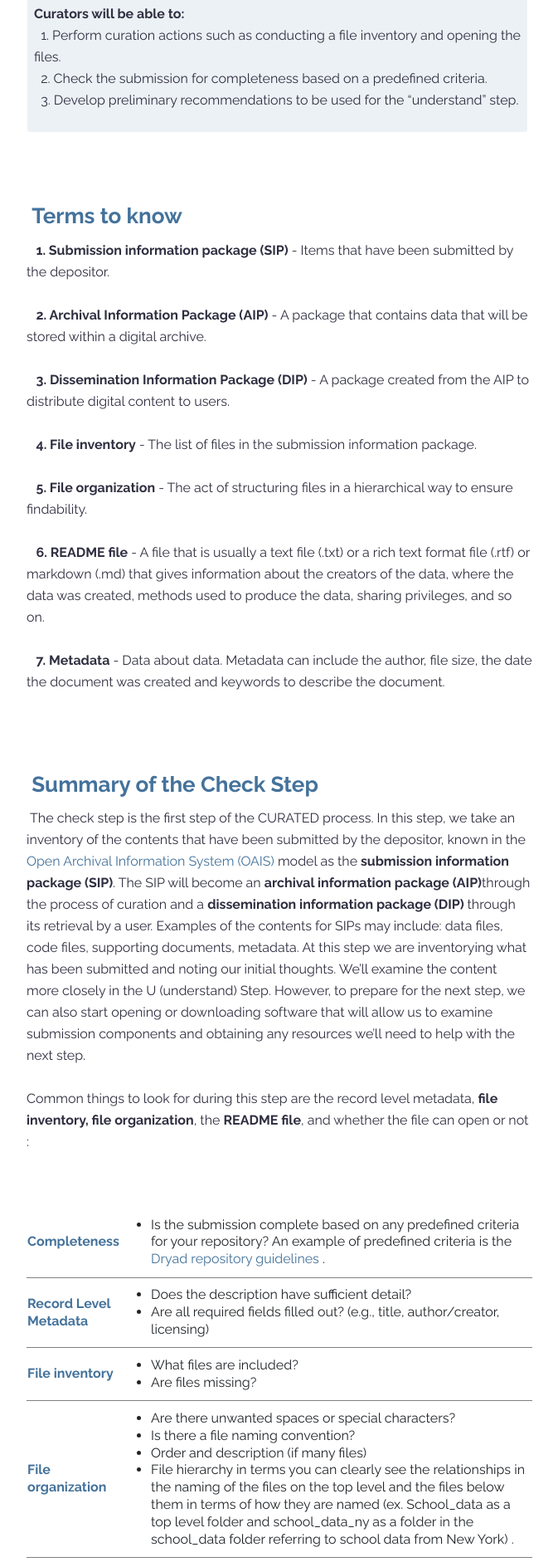
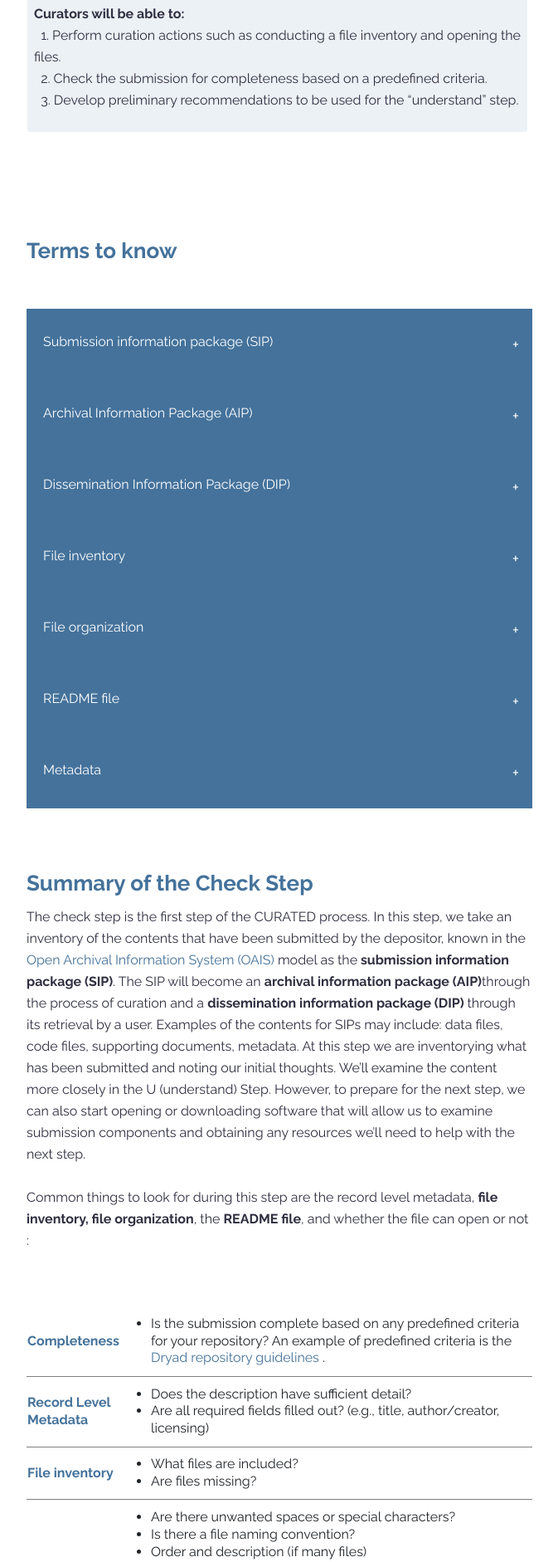
Before and after one commit to DataCurationNetwork/CURATED, a Jekyll site: the page built from _modules/module-c.md, in a window 1280 px wide. Shown: the part 440-2322 px from the top of the page at 83% size, without its empty margins (143-816 px from the left). Built offline with Jekyll 4.4.1, drawn with Linux system fonts in a browser that asks for light colours.

Commit message:
Made changes to module-c

```diff
--- a/_modules/module-c.md
+++ b/_modules/module-c.md
@@ -38,35 +38,122 @@ layout: module
 <br>
 <br>
 
-<h2>&nbsp;Terms to know</h2>
-<p>
- <b>&nbsp;&nbsp;&nbsp;1. Submission information package (SIP)</b> - Items that have been submitted by the depositor.
-   <br>
-   <br>
- <b>&nbsp;&nbsp;&nbsp;2. Archival Information Package (AIP)</b> - A package that contains data that will be stored within a digital archive.
-   <br>
-   <br>
- <b>&nbsp;&nbsp;&nbsp;3. Dissemination Information Package (DIP)</b> - A package created from the AIP to distribute digital content to users.
-   <br>
-   <br>
- <b>&nbsp;&nbsp;&nbsp;4. File inventory</b> - The list of files in the submission information package.
-   <br>
-   <br>
- <b>&nbsp;&nbsp;&nbsp;5. File organization</b> - The act of structuring files in a hierarchical way to ensure findability.
-   <br>
-   <br>
- <b>&nbsp;&nbsp;&nbsp;6. README file</b> - A file that is usually a text file (.txt) or a rich text format file (.rtf) or markdown (.md) that gives information about the creators of the data, where the data was created, methods used to produce the data, sharing privileges, and so on.
-   <br>
-   <br>
- <b>&nbsp;&nbsp;&nbsp;7. Metadata</b> - Data about data. Metadata can include the author, file size, the date the document was created and keywords to describe the document.
- </p>
+
+<html>
+<head>
+<meta name="viewport" content="width=device-width, initial-scale=1">
+<style>
+
+.collapsible {
+  background-color: #44729B;
+  color: white;
+  cursor: pointer;
+  padding-bottom: 30px;
+  padding-top: 30px;
+  padding-left: 20px;
+  width: 100%;
+  border: none;
+  text-align: left;
+  outline: none;
+}
+
+.active, .collapsible:hover {
+  background-color: #345878;
+}
+
+.content {
+  padding: 0 18px;
+  max-height: 0;
+  overflow: hidden;
+  transition: max-height 0.2s ease-out;
+  background-color: rgb(68,114,155,0.2);
+}
+
+.collapsible:after {
+  color: #ffffff;
+  content: "+";
+  font-size: 20px;
+  float: right;
+  margin-left: 5px;
+  padding-right: 10px;
+}
+
+.active:after {
+  content: "-";
+  color: #ffffff;
+  font-size: 20px;
+  padding-right: 10px;
+}
+</style>
+</head>
+<body>
+<br>
+<br>
+
+
+<h2>Terms to know</h2>
 
 <br>
 <br>
 
-<h2>&nbsp;Summary of the Check Step</h2>
+<button class="collapsible">Submission information package (SIP)</button>
+<div class="content">
+  <p>Items that have been submitted by the depositor.</p>
+</div>
+<button class="collapsible">Archival Information Package (AIP)</button>
+<div class="content">
+  <p>A package that contains data that will be stored within a digital archive.</p>
+</div>
+<button class="collapsible">Dissemination Information Package (DIP)</button>
+<div class="content">
+  <p>A package created from the AIP to distribute digital content to users.</p>
+</div>
+<button class="collapsible">File inventory </button>
+<div class="content">
+  <p>The list of files in the submission information package.</p>
+</div>
+<button class="collapsible">File organization</button>
+<div class="content">
+  <p>The act of structuring files in a hierarchical way to ensure findability.</p>
+</div>
+<button class="collapsible">README file</button>
+<div class="content">
+  <p>A file that is usually a text file (.txt) or a rich text format file (.rtf) or markdown (.md) that gives information about the creators of the data, where the data was created, methods used to produce the data, sharing privileges, and so on.</p>
+</div>
+<button class="collapsible">Metadata</button>
+<div class="content">
+  <p>Data about data. Metadata can include the author, file size, the date the document was created and keywords to describe the document.</p>
+</div>
+
+
+<script>
+var coll = document.getElementsByClassName("collapsible");
+var i;
+
+for (i = 0; i < coll.length; i++) {
+  coll[i].addEventListener("click", function() {
+    this.classList.toggle("active");
+    var content = this.nextElementSibling;
+    if (content.style.maxHeight){
+      content.style.maxHeight = null;
+    } else {
+      content.style.maxHeight = content.scrollHeight + "px";
+    }
+  });
+}
+</script>
+
+</body>
+</html>
+
+<br>
+<br>
+
+
+
+<h2>Summary of the Check Step</h2>
 <p>
-&nbsp;The check step is the first step of the CURATED process. In this step, we take an inventory of the contents that have been submitted by the depositor, known in the <a href="https://www.oclc.org/research/publications/2000/lavoie-oais.html" target="_blank"> Open Archival Information System (OAIS) </a>  model as the<b> submission information package (SIP)</b>. The SIP will become an <b>archival information package (AIP)</b>through the process of curation and a <b>dissemination information package (DIP) </b>through its retrieval by a user. Examples of the contents for SIPs may include: data files, code files, supporting documents, metadata. At this step we are inventorying what has been submitted and noting our initial thoughts. We’ll examine the content more closely in the U (understand) Step. However, to prepare for the next step, we can also start opening or downloading software that will allow us to examine submission components and obtaining any resources we’ll need to help with the next step.
+The check step is the first step of the CURATED process. In this step, we take an inventory of the contents that have been submitted by the depositor, known in the <a href="https://www.oclc.org/research/publications/2000/lavoie-oais.html" target="_blank"> Open Archival Information System (OAIS) </a>  model as the<b> submission information package (SIP)</b>. The SIP will become an <b>archival information package (AIP)</b>through the process of curation and a <b>dissemination information package (DIP) </b>through its retrieval by a user. Examples of the contents for SIPs may include: data files, code files, supporting documents, metadata. At this step we are inventorying what has been submitted and noting our initial thoughts. We’ll examine the content more closely in the U (understand) Step. However, to prepare for the next step, we can also start opening or downloading software that will allow us to examine submission components and obtaining any resources we’ll need to help with the next step.
 
 <br>
 <br>
```
